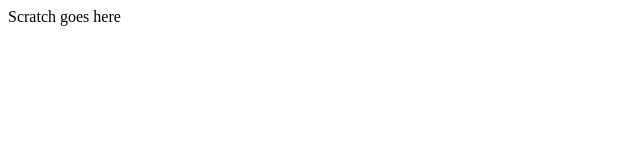
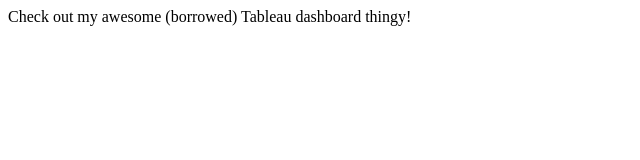
Before and after one commit to jwil050/is201, a plain HTML site: page scratch.html in a window 1280 px wide. Shown: the whole page, without its empty margins (0-640 px from the left). Drawn offline with Linux system fonts and the light colour scheme.

Commit message:
Add files via upload

```diff
--- a/scratch.html
+++ b/scratch.html
@@ -5,11 +5,11 @@
     <meta charset="UTF-8">
     <meta http-equiv="X-UA-Compatible" content="IE=edge">
     <meta name="viewport" content="width=device-width, initial-scale=1.0">
-    <title>Scratch</title>
+    <title>Interests</title>
 </head>
 
 <body>
-    Scratch goes here
+    Check out my awesome (borrowed) Tableau dashboard thingy!
     <br>
     <div class='tableauPlaceholder' id='viz1669662409950' style='position: relative'><noscript><a href='#'><img
                     alt='Dashboard 1 '
```
